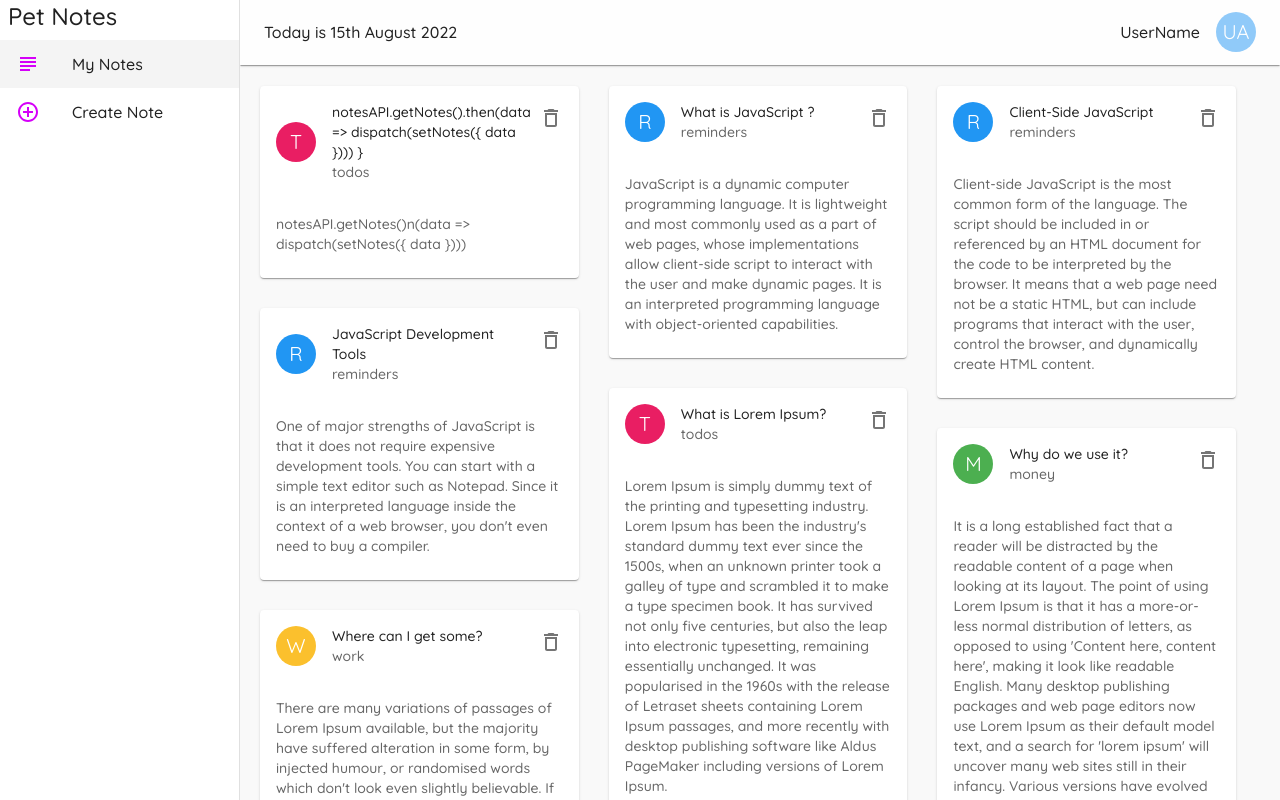
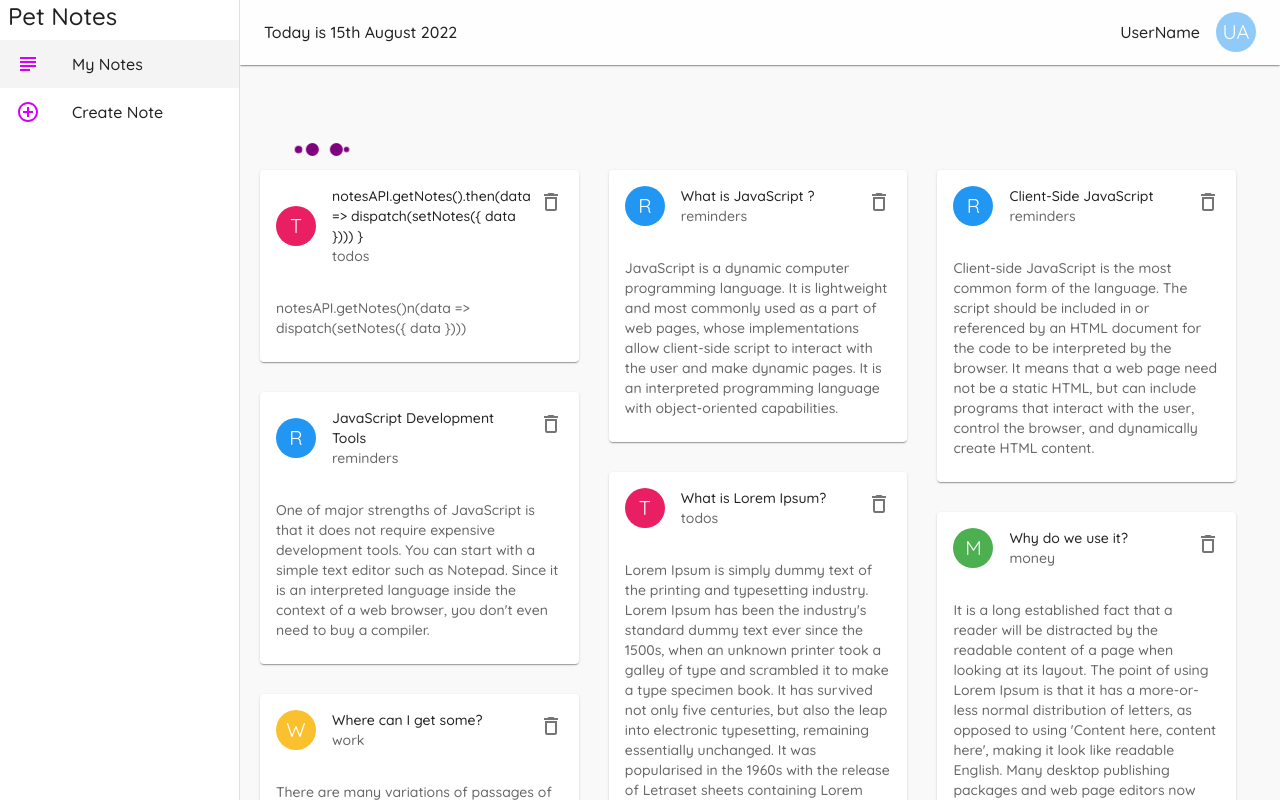
Before and after one commit to Ramil3107/my-pet-project, a React (Create React App) app: page /notes in a window 1280 px wide. Shown: the top 800 px of the page. Built offline with nearby package versions, Linux system fonts and the light colour scheme; data requests are answered from the project's data file.

Commit message:
create Loader

```diff
--- /dev/null
+++ b/src/common/Loader/Loader.js
@@ -0,0 +1,13 @@
+import styles from "./Loader.module.css"
+
+
+const Loader = () => {
+    return <div className={styles.ldsEllipsis}>
+        <div></div>
+        <div></div>
+        <div></div>
+        <div></div>
+    </div>
+}
+
+export default Loader
--- /dev/null
+++ b/src/common/Loader/Loader.module.css
@@ -0,0 +1,55 @@
+.ldsEllipsis {
+    display: inline-block;
+    position: relative;
+    width: 80px;
+    height: 80px;
+  }
+  .ldsEllipsis div {
+    position: absolute;
+    top: 33px;
+    width: 13px;
+    height: 13px;
+    border-radius: 50%;
+    background: purple;
+    animation-timing-function: cubic-bezier(0, 1, 1, 0);
+  }
+  .ldsEllipsis div:nth-child(1) {
+    left: 8px;
+    animation: ldsEllipsis1 0.6s infinite;
+  }
+  .ldsEllipsis div:nth-child(2) {
+    left: 8px;
+    animation: ldsEllipsis2 0.6s infinite;
+  }
+  .ldsEllipsis div:nth-child(3) {
+    left: 32px;
+    animation: ldsEllipsis2 0.6s infinite;
+  }
+  .ldsEllipsis div:nth-child(4) {
+    left: 56px;
+    animation: ldsEllipsis3 0.6s infinite;
+  }
+  @keyframes ldsEllipsis1 {
+    0% {
+      transform: scale(0);
+    }
+    100% {
+      transform: scale(1);
+    }
+  }
+  @keyframes ldsEllipsis3 {
+    0% {
+      transform: scale(1);
+    }
+    100% {
+      transform: scale(0);
+    }
+  }
+  @keyframes ldsEllipsis2 {
+    0% {
+      transform: translate(0, 0);
+    }
+    100% {
+      transform: translate(24px, 0);
+    }
+  }
--- a/src/pages/Notes/componets/MyNotes.js
+++ b/src/pages/Notes/componets/MyNotes.js
@@ -4,6 +4,7 @@ import { NoteCard } from "./NoteCard"
 import Masonry from "react-masonry-css"
 import styles from "../Notes.module.css"
 import { useOutletContext } from "react-router-dom"
+import Loader from "../../../common/Loader/Loader"
 
 
 function MyNotes() {
@@ -28,6 +29,7 @@ function MyNotes() {
 
     return (
         <Container>
+            <Loader />
             <Grid container spacing={3}>
                 <Masonry
                     breakpointCols={breakpoints}
```
